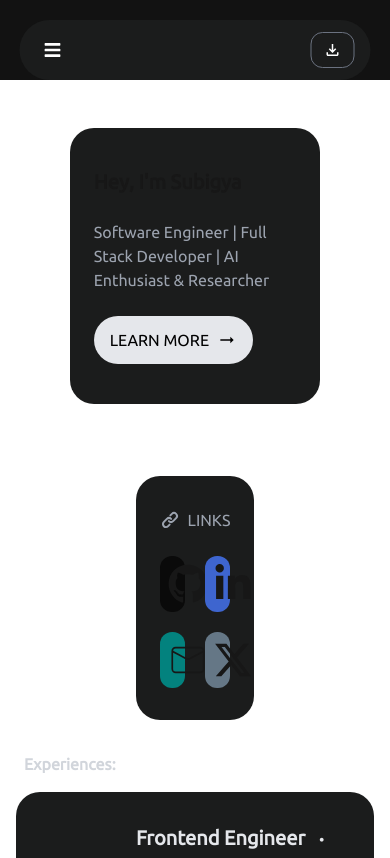
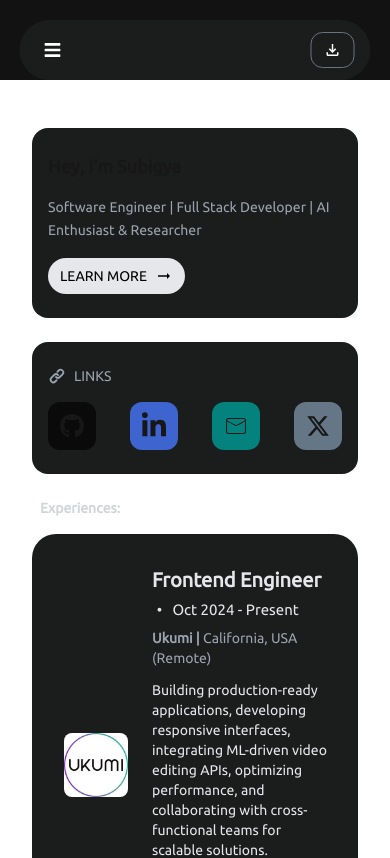
Before and after one commit to subigya-js/subigyasubedi.com.np, a Next.js app: page / in a window 390 px wide. Shown: the top 858 px of the page. Built offline with nearby package versions, Linux system fonts and the light colour scheme.

Commit message:
feat: update components for improved responsiveness and styling; add resume link in constants

```diff
--- a/app/components/AboutCard.tsx
+++ b/app/components/AboutCard.tsx
@@ -4,11 +4,12 @@ import { about } from "../constants";
 
 const AboutCard = () => {
     return (
-        <div className='flex flex-col px-6 py-10 gap-6 bg-[#1b1c1c] rounded-3xl'>
-            <h1 className="font-bold text-xl">Hey, I&apos;m {about.name}</h1>
-            <p className="text-gray-400 text-md">{about.desc}</p>
+        <div className='flex flex-col px-4 sm:px-6 py-6 sm:py-8 lg:py-10 gap-4 sm:gap-6 bg-[#1b1c1c] rounded-2xl sm:rounded-3xl w-full'>
+            <h1 className="font-bold text-lg sm:text-xl lg:text-2xl">Hey, I&apos;m {about.name}</h1>
+            <p className="text-gray-400 text-sm sm:text-md leading-relaxed">{about.desc}</p>
 
-            <Link href="/about" className="flex items-center gap-2 bg-gray-200 hover:bg-gray-200/80 hover:scale-105 duration-200 w-fit text-black px-4 py-3 rounded-full text-md">LEARN MORE <MdOutlineArrowRightAlt size={20} />
+            <Link href="/about" className="flex items-center gap-2 bg-gray-200 hover:bg-gray-200/80 hover:scale-105 duration-200 w-fit text-black px-3 sm:px-4 py-2 sm:py-3 rounded-full text-sm sm:text-md font-medium">
+                LEARN MORE <MdOutlineArrowRightAlt size={18} className="sm:w-5 sm:h-5" />
             </Link>
         </div>
     )
--- a/app/components/Contact.tsx
+++ b/app/components/Contact.tsx
@@ -62,21 +62,21 @@ const Contact: React.FC = () => {
   };
 
   return (
-    <div className="">
+    <div className="w-full flex justify-center px-4 sm:px-6 lg:px-8">
       <form
         ref={form}
         onSubmit={handleSubmit}
-        className="bg-[#1b1c1c] w-[700px] max-w-3xl shadow-md rounded-3xl px-8 pt-6 pb-8 mb-4"
+        className="bg-[#1b1c1c] w-[400px] sm:w-[500px] lg:w-[700px] max-w-4xl shadow-md rounded-3xl px-6 sm:px-8 pt-6 pb-8 mb-4"
       >
-        <div className="mb-4">
+        <div className="mb-4 sm:mb-6">
           <label
-            className="block text-yellow-400 text-sm font-bold mb-2"
+            className="block text-yellow-400 text-sm sm:text-base font-bold mb-2"
             htmlFor="name"
           >
             Full Name
           </label>
           <input
-            className="shadow appearance-none border rounded-lg w-full py-3 px-3 bg-neutral-400/5 border-none focus:ring-1 focus:ring-gray-600 text-gray-300 placeholder:text-gray-500/70 leading-tight focus:outline-none focus:shadow-outline"
+            className="shadow appearance-none border rounded-lg w-full py-3 px-3 bg-neutral-400/5 border-none focus:ring-1 focus:ring-gray-600 text-gray-300 placeholder:text-gray-500/70 leading-tight focus:outline-none focus:shadow-outline text-sm sm:text-base"
             id="name"
             type="text"
             placeholder="Enter your name"
@@ -84,18 +84,17 @@ const Contact: React.FC = () => {
             value={formData.name}
             onChange={handleChange}
             required
-
           />
         </div>
-        <div className="mb-4">
+        <div className="mb-4 sm:mb-6">
           <label
-            className="block text-yellow-400 text-sm font-bold mb-2"
+            className="block text-yellow-400 text-sm sm:text-base font-bold mb-2"
             htmlFor="email"
           >
             Email
           </label>
           <input
-            className="shadow appearance-none border rounded-lg w-full py-3 px-3 bg-neutral-400/5 border-none focus:ring-1 focus:ring-gray-600 text-gray-300 placeholder:text-gray-500/70 leading-tight focus:outline-none focus:shadow-outline"
+            className="shadow appearance-none border rounded-lg w-full py-3 px-3 bg-neutral-400/5 border-none focus:ring-1 focus:ring-gray-600 text-gray-300 placeholder:text-gray-500/70 leading-tight focus:outline-none focus:shadow-outline text-sm sm:text-base"
             id="email"
             type="email"
             placeholder="Enter your email address"
@@ -103,18 +102,17 @@ const Contact: React.FC = () => {
             value={formData.email}
             onChange={handleChange}
             required
-
           />
         </div>
-        <div className="mb-6">
+        <div className="mb-6 sm:mb-8">
           <label
-            className="block text-yellow-400 text-sm font-bold mb-2"
+            className="block text-yellow-400 text-sm sm:text-base font-bold mb-2"
             htmlFor="message"
           >
             Message
           </label>
           <textarea
-            className="shadow appearance-none border rounded-lg w-full py-3 px-3 bg-neutral-400/5 border-none focus:ring-1 focus:ring-gray-600 text-gray-300 placeholder:text-gray-500/70 leading-tight focus:outline-none focus:shadow-outline min-h-24 max-h-36"
+            className="shadow appearance-none border rounded-lg w-full py-3 px-3 bg-neutral-400/5 border-none focus:ring-1 focus:ring-gray-600 text-gray-300 placeholder:text-gray-500/70 leading-tight focus:outline-none focus:shadow-outline min-h-24 sm:min-h-32 max-h-36 sm:max-h-48 text-sm sm:text-base"
             id="message"
             placeholder="Write your message here..."
             name="message"
@@ -124,9 +122,9 @@ const Contact: React.FC = () => {
             rows={4}
           ></textarea>
         </div>
-        <div className="flex items-center justify-end">
+        <div className="flex items-center justify-center sm:justify-end">
           <button
-            className="flex items-center gap-2 bg-gray-200 hover:bg-gray-200/80 hover:scale-105 duration-200 w-fit text-black px-4 py-3 rounded-xl text-md"
+            className="flex items-center gap-2 bg-gray-200 hover:bg-gray-200/80 hover:scale-105 duration-200 w-full sm:w-fit text-black px-4 py-3 rounded-xl text-sm sm:text-base font-medium justify-center"
             type="submit"
             disabled={isSubmitting}
           >
--- a/app/components/ExperienceCard.tsx
+++ b/app/components/ExperienceCard.tsx
@@ -1,7 +1,7 @@
 import Image from "next/image";
+import Link from "next/link";
 import { MdOutlineArrowRightAlt } from "react-icons/md";
 import { experiences } from "../constants";
-import Link from "next/link";
 
 const ExperienceCard = () => {
   return (
--- a/app/components/Landing.tsx
+++ b/app/components/Landing.tsx
@@ -21,19 +21,19 @@ const Landing: React.FC = () => {
 
   return (
     <div
-      className={`w-full flex flex-col gap-8 ${font.className}`}
+      className={`w-full flex flex-col gap-6 lg:gap-8 px-4 md:px-6 lg:px-8 ${font.className}`}
       suppressHydrationWarning
     >
-      <div className="flex md:flex-row flex-col justify-center items-center gap-10 md:gap-0">
-        <div className={`w-[70%] flex justify-center md:justify-start items-center transition-all duration-1000 ease-out ${isVisible ? 'opacity-100 scale-100' : 'opacity-0 scale-50'}`}>
+      <div className="flex md:flex-row flex-col justify-center items-stretch gap-6 lg:gap-8">
+        <div className={`w-full lg:w-[70%] flex justify-center lg:justify-start items-center transition-all duration-1000 ease-out ${isVisible ? 'opacity-100 scale-100' : 'opacity-0 scale-50'}`}>
           <AboutCard />
         </div>
-        <div className={`w-[30%] mt-8 md:mt-0 flex flex-col justify-center items-center md:items-end gap-3 transition-all duration-1000 ease-out ${isVisible ? 'opacity-100 scale-100' : 'opacity-0 scale-50'}`}>
+        <div className={`w-full lg:w-[30%] flex flex-col justify-center items-center lg:items-end gap-3 transition-all duration-1000 ease-out ${isVisible ? 'opacity-100 scale-100' : 'opacity-0 scale-50'}`}>
           <LinksCard />
         </div>
       </div>
       <div className={`transition-all duration-1000 ease-out ${isVisible ? 'opacity-100 scale-100' : 'opacity-0 scale-50'}`}>
-        <p className="text-md text-gray-300 mb-4 px-2 font-semibold">Experiences:</p>
+        <p className="text-sm md:text-md text-gray-300 mb-4 px-2 font-semibold">Experiences:</p>
         <ExperienceCard />
       </div>
     </div>
--- a/app/components/LinksCard.tsx
+++ b/app/components/LinksCard.tsx
@@ -3,10 +3,13 @@ import { links } from "../constants"
 
 const LinksCard = () => {
     return (
-        <div className='flex flex-col px-6 py-8 gap-6 bg-[#1b1c1c] rounded-3xl'>
-            <h1 className="flex items-center gap-2 text-gray-400"><HiLink size={20} />LINKS</h1>
+        <div className='flex flex-col px-4 sm:px-6 py-6 sm:py-8 gap-4 sm:gap-6 bg-[#1b1c1c] rounded-2xl sm:rounded-3xl w-full'>
+            <h1 className="flex items-center gap-2 text-gray-400 text-sm sm:text-base">
+                <HiLink size={18} className="sm:w-5 sm:h-5" />
+                LINKS
+            </h1>
 
-            <div className='grid grid-cols-2 gap-5'>
+            <div className='flex justify-between place-items-center md:grid sm:grid-cols-2 lg:grid-cols-2 gap-3 sm:gap-4 lg:gap-5'>
                 {
                     links.map((link) => (
                         <a
@@ -14,11 +17,13 @@ const LinksCard = () => {
                             href={link.link}
                             target="_blank"
                             rel="noopener noreferrer"
-                            className='hover:opacity-80 transition-colors p-2 rounded-xl'
+                            className='hover:opacity-80 hover:scale-105 w-fit transition-all duration-200 p-3 sm:p-4 rounded-xl flex items-center justify-center'
                             style={{ backgroundColor: link.color }}
                             title={link.name}
                         >
-                            {link.icon}
+                            <div className="w-6 h-6 sm:w-7 sm:h-7 lg:w-8 lg:h-8 flex items-center justify-center">
+                                {link.icon}
+                            </div>
                         </a>
                     ))
                 }
--- a/app/components/Navbar.tsx
+++ b/app/components/Navbar.tsx
@@ -3,8 +3,9 @@
 import { Montserrat } from "next/font/google";
 import { usePathname, useRouter } from "next/navigation";
 import { useState } from "react";
+import { FaBars, FaTimes } from "react-icons/fa";
 import { MdOutlineFileDownload } from "react-icons/md";
-import { FaBars, FaTimes } from "react-icons/fa";
+import { resume } from "../constants";
 
 const font = Montserrat({ weight: "400", subsets: ["latin"] });
 
@@ -22,9 +23,9 @@ const Navbar = () => {
   ];
 
   const downloadResume = () => {
-    // Create a link element to trigger download
     const link = document.createElement('a');
-    link.href = '/resume.pdf'; // Assumes resume.pdf is in public folder
+    link.href = resume;
+    link.target = '_blank';
     link.download = 'Subigya_Subedi_Resume.pdf';
     document.body.appendChild(link);
     link.click();
@@ -49,7 +50,7 @@ const Navbar = () => {
       <nav className={`fixed top-5 left-1/2 transform -translate-x-1/2 py-3 px-4 sm:px-6 md:px-8 flex justify-between w-[90%] sm:w-[80%] md:w-[70%] lg:w-[60%] xl:w-[50%] bg-[#1b1c1c] items-center rounded-full font-bold z-[1000] ${font.className}`} suppressHydrationWarning>
 
         {/* Left side - Mobile hamburger menu */}
-        <div className="flex items-center">
+        <div className="flex items-center md:hidden">
           <button
             onClick={toggleMobileMenu}
             className="md:hidden flex items-center justify-center p-2 rounded-full hover:bg-gray-700/30 transition-colors"
@@ -64,7 +65,7 @@ const Navbar = () => {
         </div>
 
         {/* Center - Desktop menu */}
-        <ul className="hidden md:flex space-x-2 lg:space-x-4 xl:space-x-8 text-sm font-bold">
+        <ul className="hidden md:flex space-x-2 lg:space-x-4 xl:space-x-8 text-sm font-bold bg-blue-00">
           {navItems.map((item) => (
             <li key={item.name}>
               <button
@@ -82,7 +83,7 @@ const Navbar = () => {
         </ul>
 
         {/* Right side - Download Resume Button */}
-        <div className="flex items-center">
+        <div className="flex items-center bg-green-00">
           <button
             onClick={downloadResume}
             className="flex items-center justify-center gap-2 px-3 py-2 rounded-xl border border-gray-500 hover:scale-105 hover:bg-gray-600/10 duration-400 transition-all text-white font-semibold"
--- a/app/constants.js
+++ b/app/constants.js
@@ -12,6 +12,8 @@ export const about = {
   name: "Subigya",
   desc: "Software Engineer | Full Stack Developer | AI Enthusiast & Researcher",
 };
+
+export const resume = "https://drive.google.com/file/d/1lcb2e8YyYEvsMw2tU8ascw52oChfg6cH/view?usp=sharing"
 
 export const skills = [
   "JavaScript",
--- a/app/contact/page.tsx
+++ b/app/contact/page.tsx
@@ -7,7 +7,9 @@ import Contact from "../components/Contact";
 const ContactPage = () => {
   return (
     <AnimatedPage>
-      <Contact />
+      <div className="min-h-[70vh] flex items-center justify-center">
+        <Contact />
+      </div>
     </AnimatedPage>
   );
 };
--- a/app/experiences/page.tsx
+++ b/app/experiences/page.tsx
@@ -6,8 +6,8 @@ import { experiences } from "../constants"
 const page = () => {
     return (
         <AnimatedPage>
-            <div className='min-h-[40vh] rounded-3xl px-6 py-4'>
-                <div className="flex flex-col gap-10">
+            <div className='min-h-[70vh] flex items-center justify-center px-6 py-4'>
+                <div className="flex flex-col gap-10 max-w-4xl w-full">
                     {
                         experiences.map((exp) => (
                             <div key={exp.id} className="mb-6 flex items-center gap-4">
```
